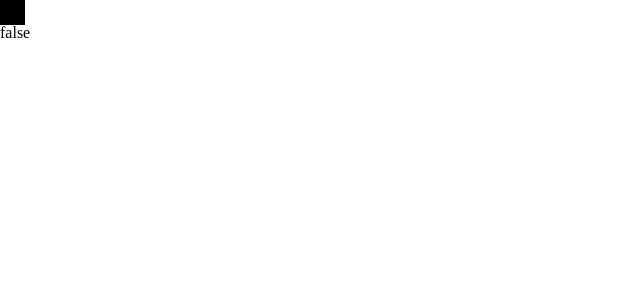
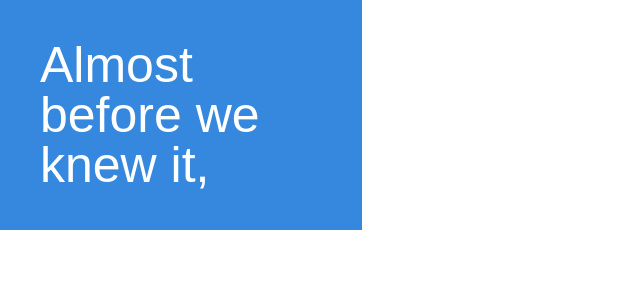
Before and after one commit to SenkOne123/vuejs-practise, a Vue app: page / in a window 1280 px wide. Shown: the top 300 px of the page, without its empty margins (0-640 px from the left). Built offline with nearby package versions, Linux system fonts and the light colour scheme.

Commit message:
+ Reset css file globally + Props

```diff
--- a/public/index.html
+++ b/public/index.html
@@ -4,9 +4,7 @@
     <meta charset="utf-8">
     <meta http-equiv="X-UA-Compatible" content="IE=edge">
     <meta name="viewport" content="width=device-width,initial-scale=1.0">
-    <link href="https://fonts.googleapis.com/css2?family=Montserrat:wght@300;400;500;600;700;800;900&display=swap" rel="stylesheet">
     <link rel="icon" href="<%= BASE_URL %>favicon.ico">
-    <link href="../src/app.css" rel="stylesheet">
     <title>My TODO list!</title>
   </head>
   <body>
--- a/src/App.vue
+++ b/src/App.vue
@@ -7,6 +7,7 @@
 <script lang="ts">
 import { Component, Vue } from 'vue-property-decorator'
 import MainLayout from './components/MainLayout.vue'
+import '@/assets/style/reset.css'
 
 @Component({
   components: {
--- a/src/app.css
+++ b/src/assets/style/reset.css
@@ -1,3 +1,7 @@
+@font-face {
+  font-family: "Montserratt";
+  url: "https://fonts.googleapis.com/css2?family=Montserrat:wght@300;400;500;600;700;800;900&display=swap"
+}
 html, body, div, span, applet, object, iframe,
 h1, h2, h3, h4, h5, h6, p, blockquote, pre,
 a, abbr, acronym, address, big, cite, code,
@@ -41,3 +45,6 @@ table {
   border-collapse: collapse;
   border-spacing: 0;
 }
+h1,h2,h3,h4,h5,h6,p {
+  word-wrap: break-word;
+}
--- a/src/components/MainLayout.vue
+++ b/src/components/MainLayout.vue
@@ -1,10 +1,6 @@
 <template>
   <div>
-    <!--<TodoListItem/>-->
-    <CheckBox
-      v-model="debug"
-    />
-    {{debug}}
+    <TodoListItem text="Almost before we knew it,"/>
   </div>
 </template>
 
--- a/src/components/TodoListItem.vue
+++ b/src/components/TodoListItem.vue
@@ -1,19 +1,34 @@
 <template>
-  <div class="TodoListItem__container">
-  123
+  <div>
+    <div class="TodoListItem__container">
+      <p class="TodoListItem__name">
+        {{ text }}
+      </p>
+    </div>
   </div>
 </template>
 
 <script lang='ts'>
 
-import Vue from 'vue'
+import { Vue, Prop, Component } from 'vue-property-decorator'
+@Component({
+})
 export default class TodoListItem extends Vue {
-
+  @Prop(String) readonly text!: string
 }
 </script>
 
 <style scoped>
-.TodoListItem__container {
-
-}
+  .TodoListItem__container {
+    padding: 40px;
+    width: 22%;
+    background: rgb(54, 136, 223);
+  }
+  .TodoListItem__name {
+    font-weight: 500;
+    font-size: 50px;
+    color: #000;
+    font-family: Montserratt, sans-serif;
+    color: #fff;
+  }
 </style>
```
Lines whose indentation alone changed are shown as unchanged.
